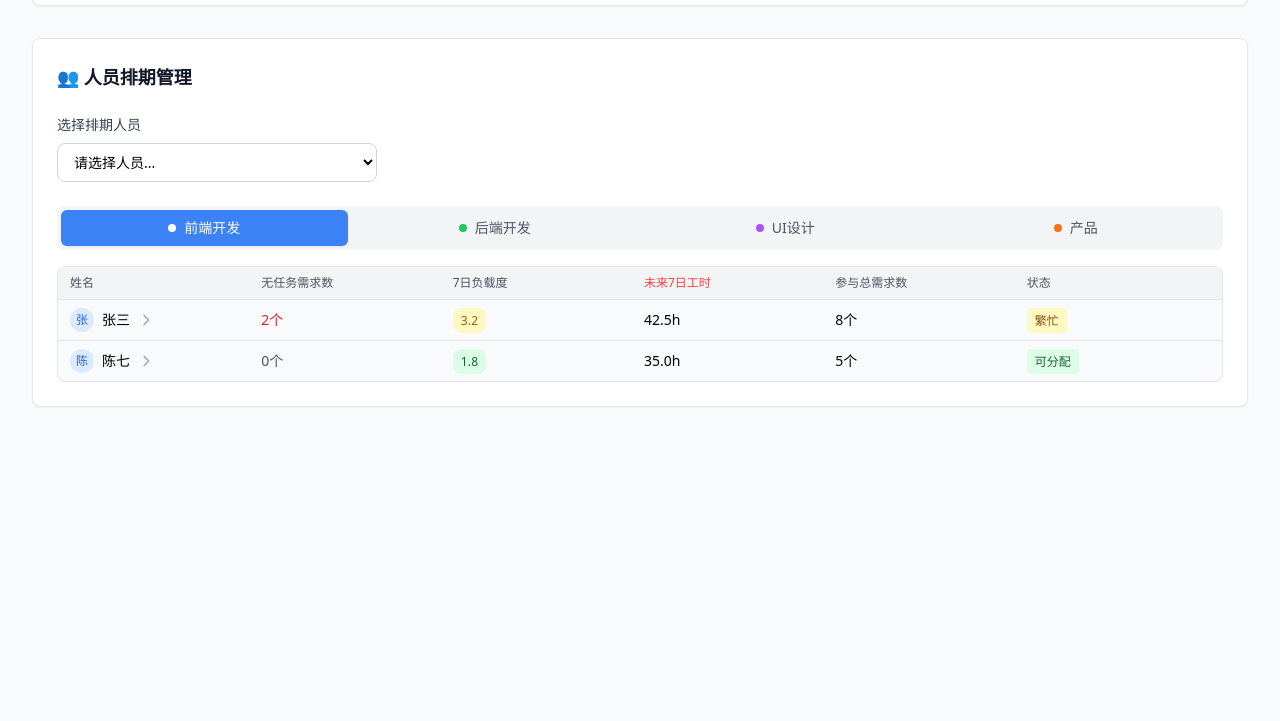
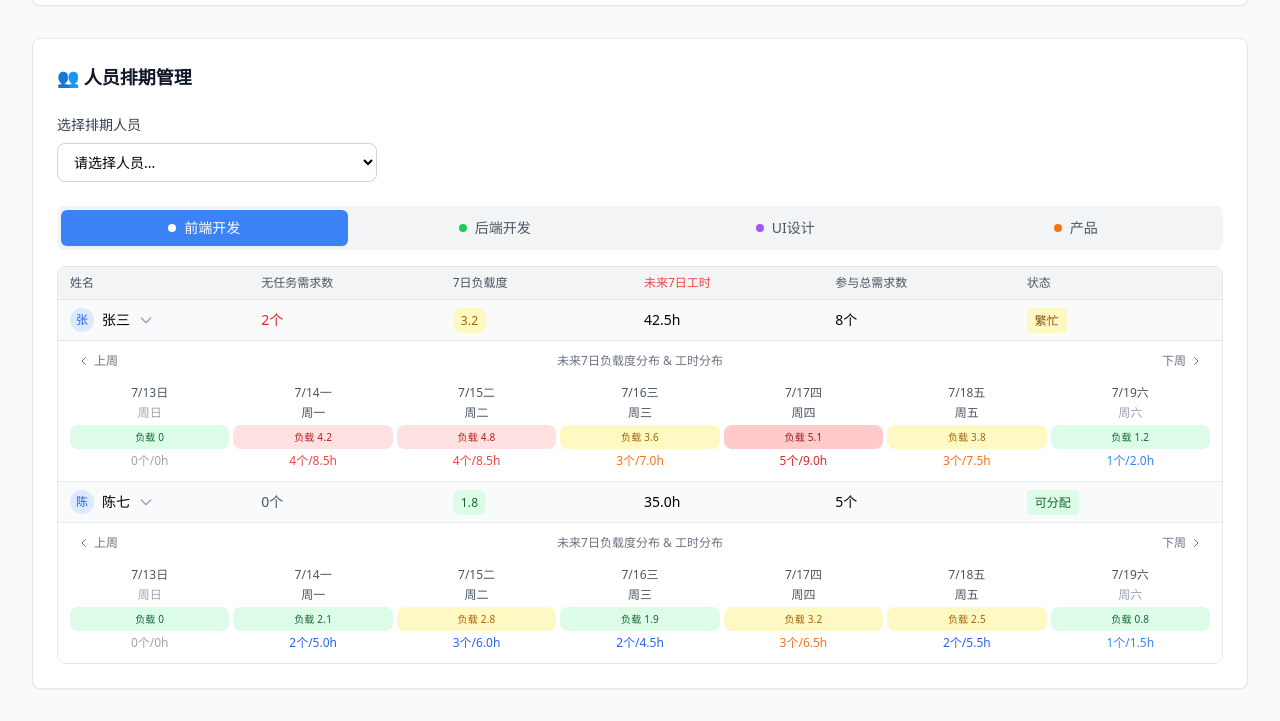
Before and after one commit to wooktao/wooktao.github.io, a plain HTML site: page payload-prd/calendar-design.html in a window 1280 px wide. Shown: the part 1394-2115 px from the top of the page. Before the commit the page ends 1833 px from the top, so only its background shows below. Drawn offline with nearby package versions, Linux system fonts and the light colour scheme.

Commit message:
Update calendar-design.html

```diff
--- a/payload-prd/calendar-design.html
+++ b/payload-prd/calendar-design.html
@@ -647,7 +647,7 @@
                       张
                     </div>
                     <span class="font-medium">张三</span>
-                    <svg id="arrow-user1" class="w-4 h-4 ml-2 text-gray-400 transition-transform" fill="none" stroke="currentColor" viewBox="0 0 24 24">
+                    <svg id="arrow-user1" class="w-4 h-4 ml-2 text-gray-400 transition-transform" style="transform: rotate(90deg);" fill="none" stroke="currentColor" viewBox="0 0 24 24">
                       <path stroke-linecap="round" stroke-linejoin="round" stroke-width="2" d="M9 5l7 7-7 7"></path>
                     </svg>
                   </div>
@@ -669,9 +669,23 @@
                 </div>
 
                 <!-- 张三的7日时间轴子表格 -->
-                <div id="timeline-user1" class="hidden bg-white border-t border-gray-200">
+                <div id="timeline-user1" class="bg-white border-t border-gray-200">
                   <div class="px-3 py-2">
-                    <div class="text-xs text-gray-500 mb-2">未来7日负载度分布 & 工时分布</div>
+                    <div class="flex items-center justify-between mb-2">
+                      <button onclick="changeWeek('user1', -1)" class="flex items-center px-2 py-1 text-xs text-gray-500 hover:text-gray-700 hover:bg-gray-100 rounded">
+                        <svg class="w-3 h-3 mr-1" fill="none" stroke="currentColor" viewBox="0 0 24 24">
+                          <path stroke-linecap="round" stroke-linejoin="round" stroke-width="2" d="M15 19l-7-7 7-7"></path>
+                        </svg>
+                        上周
+                      </button>
+                      <div class="text-xs text-gray-500">未来7日负载度分布 & 工时分布</div>
+                      <button onclick="changeWeek('user1', 1)" class="flex items-center px-2 py-1 text-xs text-gray-500 hover:text-gray-700 hover:bg-gray-100 rounded">
+                        下周
+                        <svg class="w-3 h-3 ml-1" fill="none" stroke="currentColor" viewBox="0 0 24 24">
+                          <path stroke-linecap="round" stroke-linejoin="round" stroke-width="2" d="M9 5l7 7-7 7"></path>
+                        </svg>
+                      </button>
+                    </div>
                     <div class="grid grid-cols-7 gap-1 text-xs">
                       <!-- 日期头部 -->
                       <div class="text-center font-medium text-gray-600 py-1">
@@ -734,7 +748,7 @@
                       陈
                     </div>
                     <span class="font-medium">陈七</span>
-                    <svg id="arrow-user2" class="w-4 h-4 ml-2 text-gray-400 transition-transform" fill="none" stroke="currentColor" viewBox="0 0 24 24">
+                    <svg id="arrow-user2" class="w-4 h-4 ml-2 text-gray-400 transition-transform" style="transform: rotate(90deg);" fill="none" stroke="currentColor" viewBox="0 0 24 24">
                       <path stroke-linecap="round" stroke-linejoin="round" stroke-width="2" d="M9 5l7 7-7 7"></path>
                     </svg>
                   </div>
@@ -754,9 +768,23 @@
                 </div>
 
                 <!-- 陈七的7日时间轴子表格 -->
-                <div id="timeline-user2" class="hidden bg-white border-t border-gray-200">
+                <div id="timeline-user2" class="bg-white border-t border-gray-200">
                   <div class="px-3 py-2">
-                    <div class="text-xs text-gray-500 mb-2">未来7日负载度分布 & 工时分布</div>
+                    <div class="flex items-center justify-between mb-2">
+                      <button onclick="changeWeek('user2', -1)" class="flex items-center px-2 py-1 text-xs text-gray-500 hover:text-gray-700 hover:bg-gray-100 rounded">
+                        <svg class="w-3 h-3 mr-1" fill="none" stroke="currentColor" viewBox="0 0 24 24">
+                          <path stroke-linecap="round" stroke-linejoin="round" stroke-width="2" d="M15 19l-7-7 7-7"></path>
+                        </svg>
+                        上周
+                      </button>
+                      <div class="text-xs text-gray-500">未来7日负载度分布 & 工时分布</div>
+                      <button onclick="changeWeek('user2', 1)" class="flex items-center px-2 py-1 text-xs text-gray-500 hover:text-gray-700 hover:bg-gray-100 rounded">
+                        下周
+                        <svg class="w-3 h-3 ml-1" fill="none" stroke="currentColor" viewBox="0 0 24 24">
+                          <path stroke-linecap="round" stroke-linejoin="round" stroke-width="2" d="M9 5l7 7-7 7"></path>
+                        </svg>
+                      </button>
+                    </div>
                     <div class="grid grid-cols-7 gap-1 text-xs">
                       <!-- 日期头部 -->
                       <div class="text-center font-medium text-gray-600 py-1">
@@ -812,6 +840,14 @@
     </div>
 
     <script>
+      // 初始化箭头状态
+      document.addEventListener('DOMContentLoaded', function() {
+        const arrow1 = document.getElementById('arrow-user1');
+        if (arrow1) {
+          arrow1.style.transform = 'rotate(90deg)';
+        }
+      });
+
       function toggleTimeline(userId) {
         const timeline = document.getElementById('timeline-' + userId);
         const arrow = document.getElementById('arrow-' + userId);
@@ -824,6 +860,21 @@
           arrow.style.transform = 'rotate(0deg)';
         }
       }
+
+      function changeWeek(userId, direction) {
+        // 这里可以实现切换周数据的逻辑
+        console.log(`切换用户 ${userId} 的时间轴，方向：${direction > 0 ? '下周' : '上周'}`);
+
+        // 示例：可以在这里调用API获取不同周的数据
+        // 然后更新对应的时间轴内容
+
+        // 临时显示切换效果
+        const timeline = document.getElementById('timeline-' + userId);
+        timeline.style.opacity = '0.5';
+        setTimeout(() => {
+          timeline.style.opacity = '1';
+        }, 200);
+      }
     </script>
   </body>
 </html>
```
